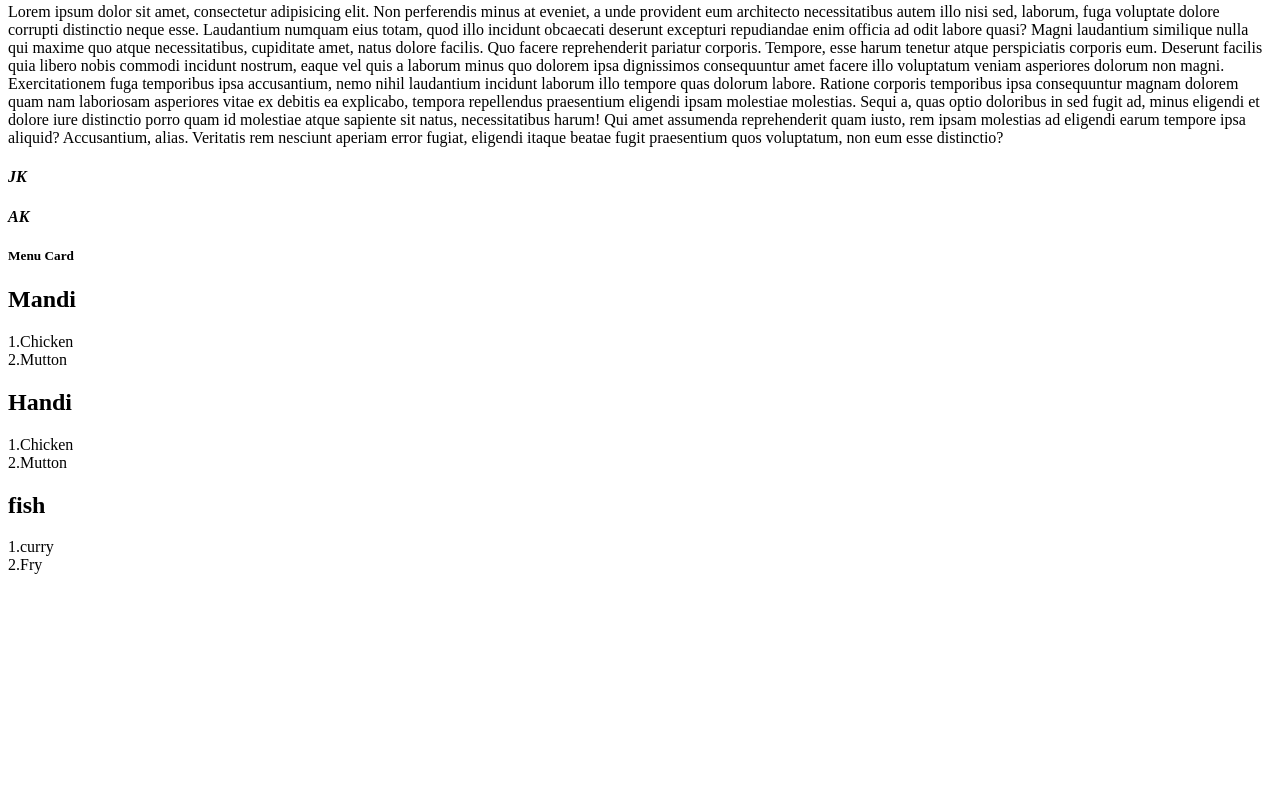
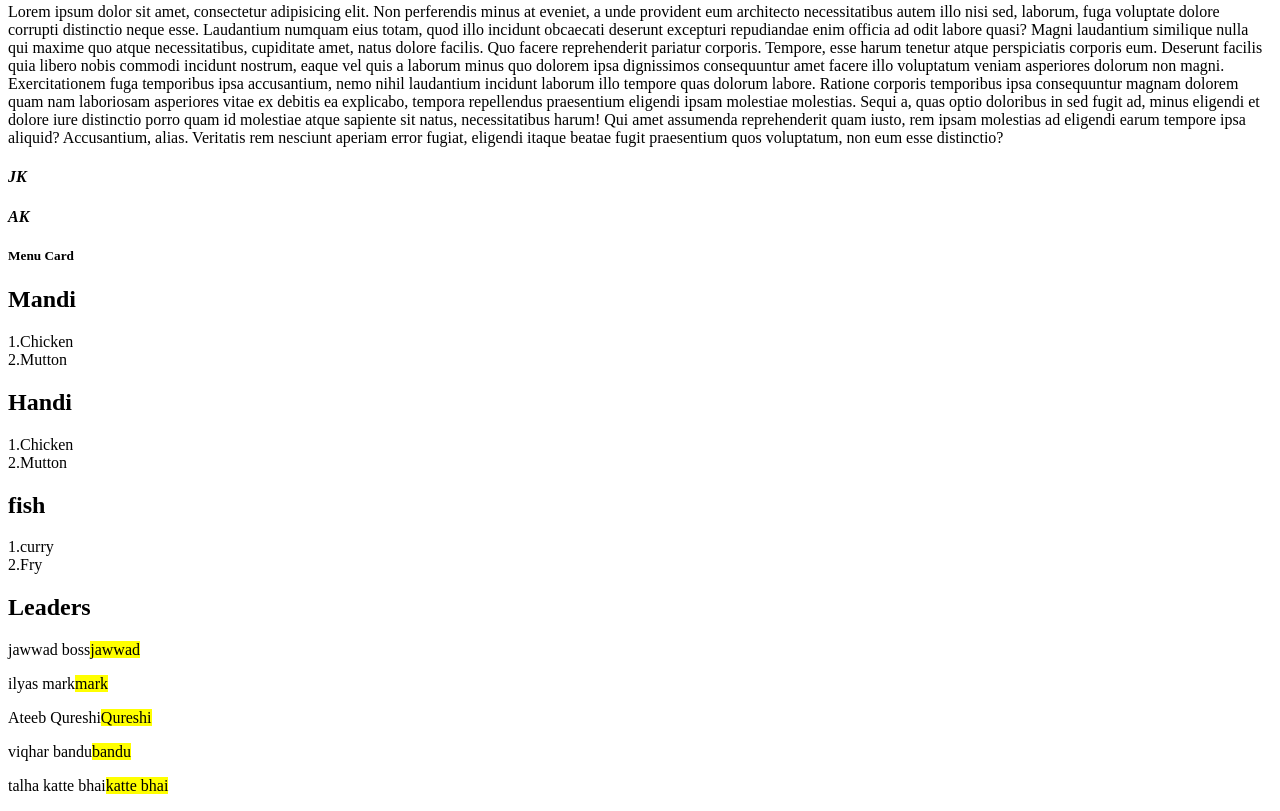
Before and after one commit to khanjawwadjk/HTML-PDAC, a plain HTML site: page HTML/lab1.html in a window 1280 px wide. Shown: the part 718-1529 px from the top of the page. Before the commit the page ends 1308 px from the top, so only its background shows below. Drawn offline with Linux system fonts and the light colour scheme.

Commit message:
updated lab1

```diff
--- a/HTML/lab1.html
+++ b/HTML/lab1.html
@@ -80,6 +80,12 @@
       <p>1.Chicken<br>2.Mutton </p>
       <h2>fish</h2>
       <p>1.curry<br>2.Fry </p>
+      <h2>Leaders</h2>
+      <p>jawwad boss<mark>jawwad</mark></p>
+      <p>ilyas mark<mark>mark</mark></p>
+      <p>Ateeb Qureshi<mark>Qureshi</mark></p>
+      <p>viqhar bandu<mark>bandu</mark></p>
+      <p>talha katte bhai<mark>katte bhai</mark></p>
 
 
 
```
